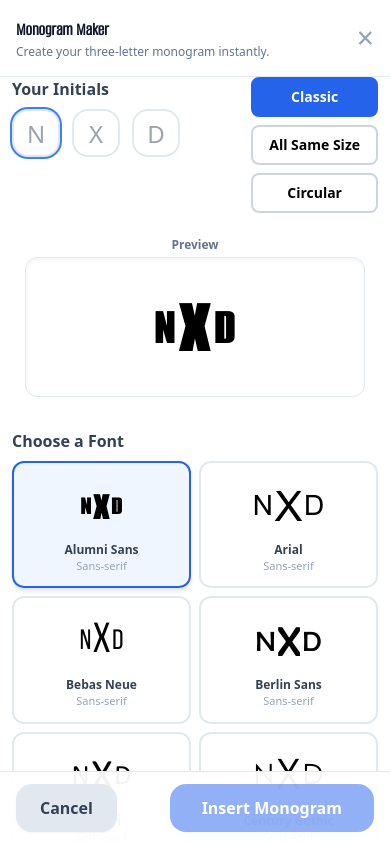
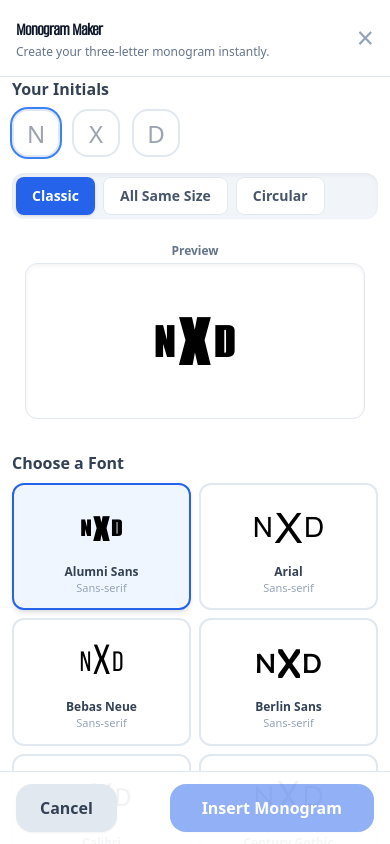
Before and after one commit to Arch-Tom/archfonthub, a React (Vite) app: page / in a window 390 px wide. Both pictures are taken after a click on the button "Open Monogram Maker". Shown: the part 2732-3576 px from the top of the page. Built offline with nearby package versions, Linux system fonts and the light colour scheme; a web font is replaced by a local one.

Commit message:
Updating MonogramMaker.jsx for better display on both desktop and mobile -revert to save before this if not working

```diff
--- a/src/MonogramMaker.jsx
+++ b/src/MonogramMaker.jsx
@@ -11,7 +11,7 @@ export default function MonogramMaker({ fontLibrary, onClose, onInsert }) {
         ];
     }, [fontLibrary]);
 
-    // --- New State for Monogram Style ---
+    // --- State for Monogram Style ---
     const [monogramStyle, setMonogramStyle] = useState('classic'); // 'classic' | 'flat' | 'circular'
 
     const [selectedFont, setSelectedFont] = useState(monogramFonts[0]);
@@ -71,7 +71,10 @@ export default function MonogramMaker({ fontLibrary, onClose, onInsert }) {
             <label className="text-xs font-semibold text-slate-500 mb-1" htmlFor="monogram-preview-box">Preview</label>
             <div
                 id="monogram-preview-box"
-                className="w-full max-w-[340px] flex items-center justify-center rounded-xl border border-slate-200 shadow-inner bg-white px-2 py-2 overflow-x-auto"
+                className="w-full max-w-[340px] flex items-center justify-center rounded-xl border border-slate-200 shadow-inner bg-white px-2 py-4 overflow-x-auto"
+                style={{
+                    minHeight: '120px'
+                }}
             >
                 <MonogramPreview
                     first={initials[0] || 'N'}
@@ -96,7 +99,7 @@ export default function MonogramMaker({ fontLibrary, onClose, onInsert }) {
                 {/* Header */}
                 <header className="sticky top-0 z-10 bg-white/95 border-b border-slate-200 flex justify-between items-center px-4 sm:px-5 py-3 sm:py-4">
                     <div>
-                        <h2 className="text-lg sm:text-xl md:text-2xl font-bold text-slate-900" style={{ fontFamily: 'Alumni Sans Regular' }}>
+                        <h2 className="text-lg sm:text-xl md:text-2xl font-bold text-slate-900 tracking-tight" style={{ fontFamily: 'Alumni Sans Regular' }}>
                             Monogram Maker
                         </h2>
                         <p className="text-slate-500 text-xs sm:text-sm">Create your three-letter monogram instantly.</p>
@@ -106,11 +109,11 @@ export default function MonogramMaker({ fontLibrary, onClose, onInsert }) {
                     </button>
                 </header>
 
-                <div className="flex-1 flex flex-col md:flex-row overflow-y-auto">
+                <div className="flex-1 flex flex-col md:flex-row overflow-y-auto pb-[100px]">
                     {/* LEFT COLUMN */}
                     <section className="w-full md:w-1/2 flex flex-col gap-6 px-3 sm:p-5 pb-6 md:pb-0 max-w-xl min-w-[320px] mx-auto">
-                        {/* Initials input */}
-                        <div className="flex justify-between items-start gap-4">
+                        {/* Initials input & Style Selector */}
+                        <div className="flex flex-col gap-4">
                             <div>
                                 <h3 className="text-base sm:text-lg font-semibold text-slate-700 mb-2 sm:mb-3">Your Initials</h3>
                                 <div className="flex gap-3">
@@ -130,13 +133,15 @@ export default function MonogramMaker({ fontLibrary, onClose, onInsert }) {
                                 </div>
                             </div>
                             {/* Style Buttons */}
-                            <div className="flex flex-col gap-2">
+                            <div className="flex gap-2 bg-slate-100 p-1 rounded-xl shadow-inner overflow-x-auto">
                                 {['classic', 'flat', 'circular'].map(style => (
                                     <button
                                         key={style}
                                         onClick={() => setMonogramStyle(style)}
-                                        className={`px-4 py-2 rounded-lg font-semibold text-sm border-2 transition
-                                            ${monogramStyle === style ? 'bg-blue-600 text-white border-blue-600' : 'bg-white border-slate-300 hover:bg-slate-100'}`}
+                                        className={`px-4 py-2 rounded-lg font-semibold text-sm transition
+                                            ${monogramStyle === style
+                                                ? 'bg-blue-600 text-white shadow'
+                                                : 'bg-white text-slate-600 hover:bg-slate-50 border border-slate-200'}`}
                                     >
                                         {style === 'classic' ? 'Classic' : style === 'flat' ? 'All Same Size' : 'Circular'}
                                     </button>
```
